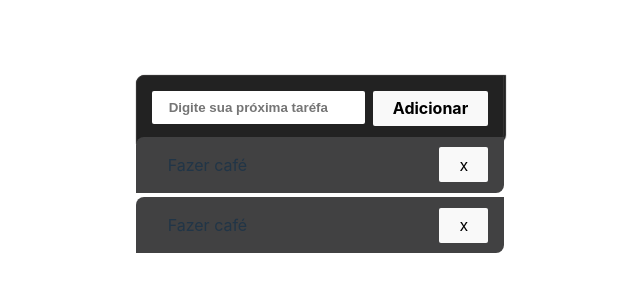
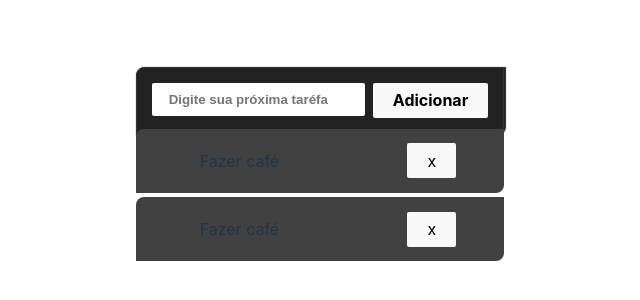
Before and after one commit to raioramalho/todo-list-frontend, a React (Vite) app: page / in a window 1280 px wide. Shown: the part 236-536 px from the top of the page, without its empty margins (320-960 px from the left). Built offline with nearby package versions, Linux system fonts and the light colour scheme.

Commit message:
add more card for test

```diff
--- a/src/components/Card.jsx
+++ b/src/components/Card.jsx
@@ -1,15 +1,17 @@
 import './style/Card.css'
 import Task from './Task'
 
+const taskId = "1"
+
 const Card = (
     <div>
-        <div id="card">
+        <div id={taskId} className='card'>
             {Task}
         </div>
 
         <hr></hr>
 
-        <div id="card">
+        <div id={taskId} className='card'>
             {Task}
         </div>
     </div>
--- a/src/components/Task.jsx
+++ b/src/components/Task.jsx
@@ -1,7 +1,7 @@
 import './style/Task.css'
 
 function delTask() {
-    console.log("Deleting task..")
+    console.log(`Deleting task...${document.getElementById("taskID")}`)
 }
 
 const Task = (
--- a/src/components/style/Card.css
+++ b/src/components/style/Card.css
@@ -1,10 +1,11 @@
-#card {
+.card {
     display: flex;
     flex-direction: row;
     justify-content: space-between;
     border-radius: 8px 0px;
     background-color: #414142;
     width: 100%;
+    height: 3rem;
     align-items: center;
     justify-items: center;
 }
```
